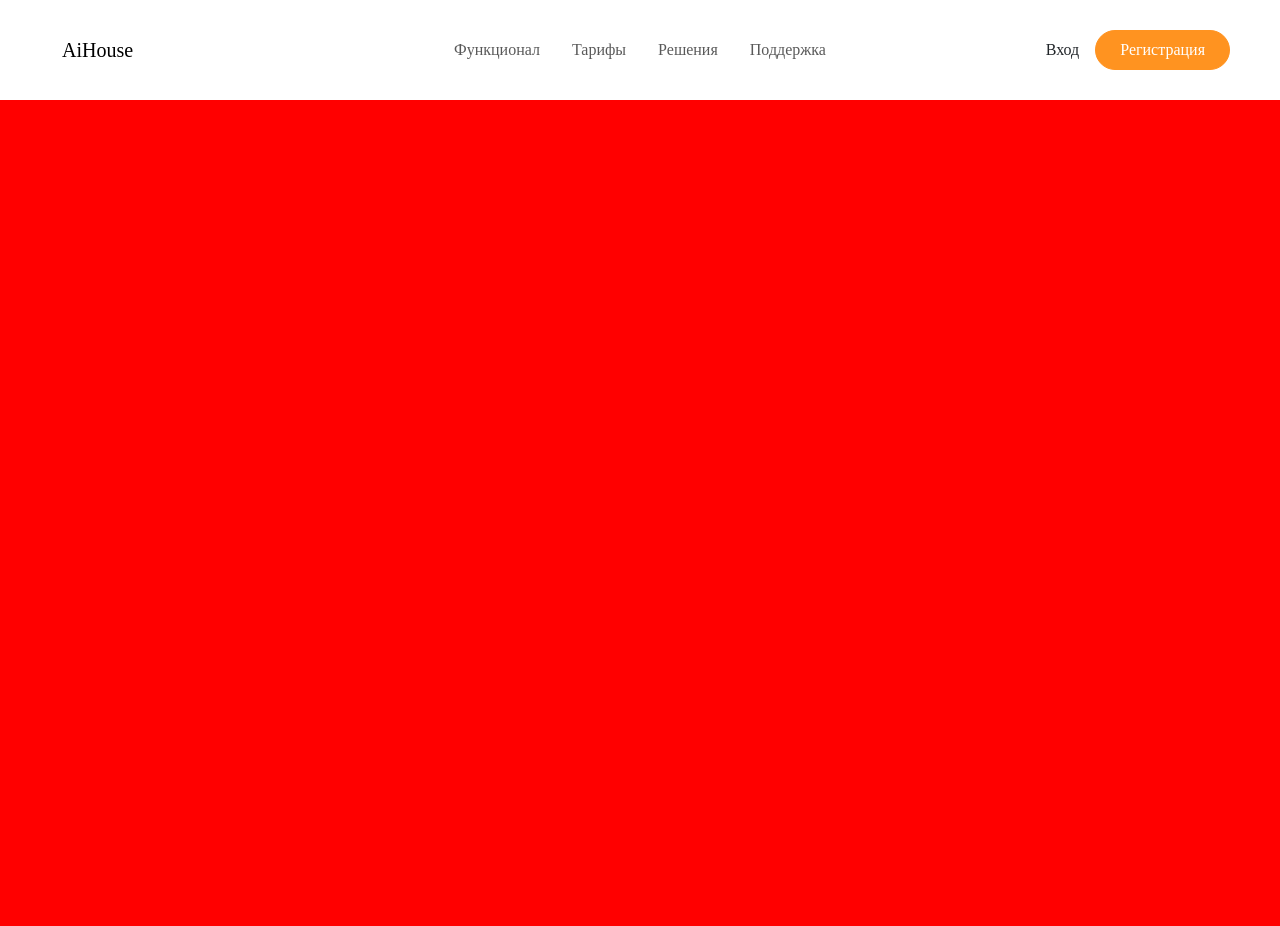
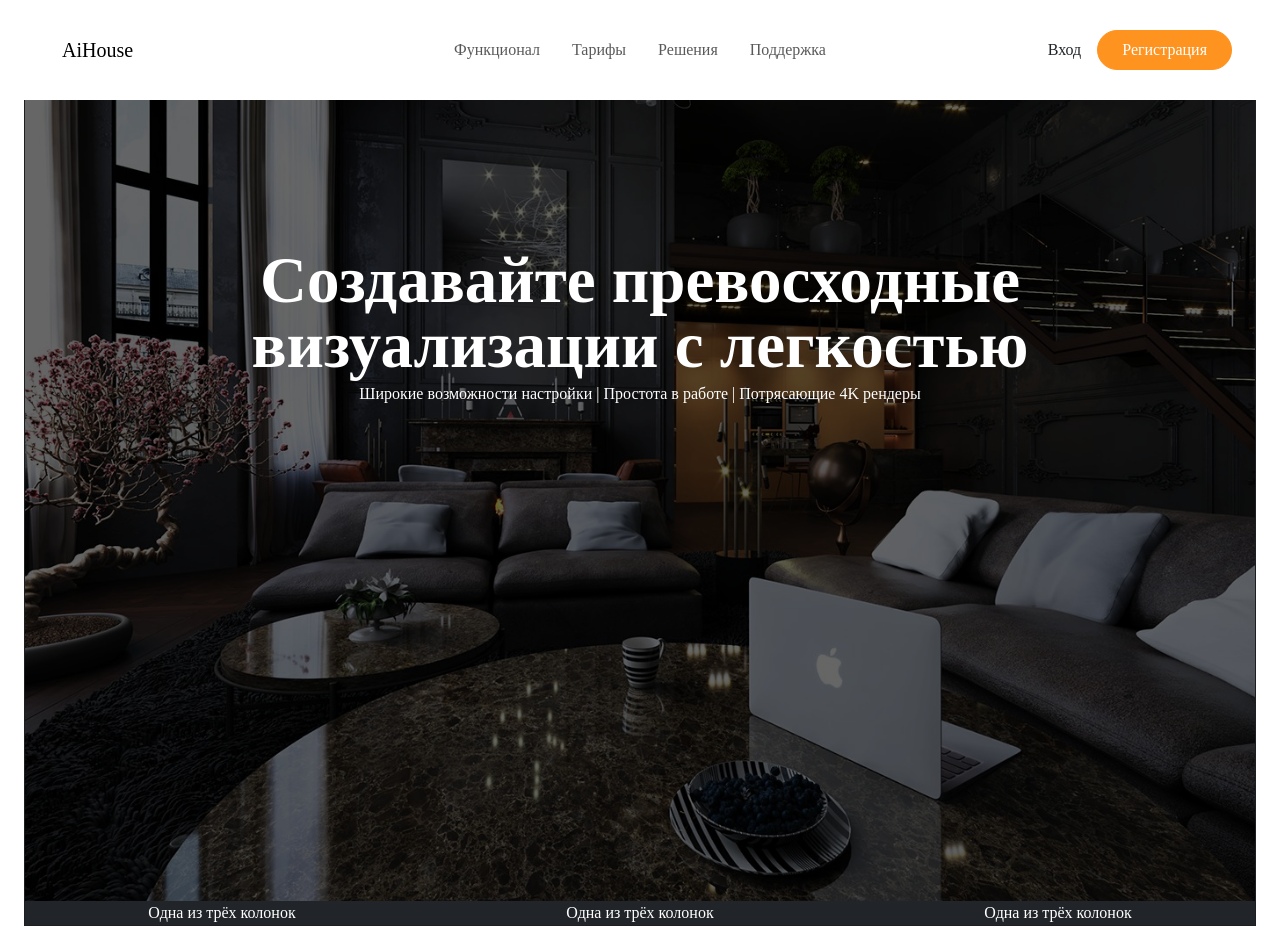
Before and after one commit to sidney31/aihouse, a Django app: template home/templates/home/home_page.html in a window 1280 px wide. Before the commit the page ends 100 px from the top, so only its background shows below. Run offline with Django 4.2, Linux system fonts and the light colour scheme; the template is opened without the code that fills it, so the values that code supplies are empty; parts of the project's set-up code (start-up, migrations or seed data) failed here and were passed over; some libraries are stand-ins or nearby versions.

Commit message:
add image, animate header

```diff
--- a/home/static/css/index.css
+++ b/home/static/css/index.css
@@ -1,11 +1,14 @@
 body{
-    background-color: red;
     font-family: Montserrat;
 }
 
 .dropdown:hover .dropdown-menu {
     display: block;
     margin-top: 0;
+}
+
+.dropdown:hover{
+    color: #ff9320;
 }
 
 .dropdown:active .dropdown-menu{
@@ -19,7 +22,7 @@ body{
 }
 
 .btn-primary:hover{
-    background-color: whitesmoke;
+    background-color: white;
     color: #ff9320;
     border: 1px solid #ff9320;
 }
@@ -69,3 +72,7 @@ form.nav{
     display: block;
     opacity: 1;
 }
+
+.navbar{
+    transition: all 100ms ease-in-out;
+}
--- /dev/null
+++ b/home/static/js/index.js
@@ -0,0 +1,13 @@
+var navbar = document.querySelector(".navbar");
+
+console.log(navbar)
+
+if (navbar) {
+    window.onwheel = e => {
+        if(e.deltaY > 0)
+            navbar.style.transform = "translateY(-100px)";
+        else
+            navbar.style.transform = "translateY(0)";
+
+    }
+}
--- a/home/templates/home/home_page.html
+++ b/home/templates/home/home_page.html
@@ -8,9 +8,9 @@
     <link rel="stylesheet" href="../static/css/index.css">
   </head>
 <body>
-    <header style="background-color: white">
-        <nav class="navbar navbar-expand-lg navbar-light" style="height: 100px; margin: 0 50px">
-            <div class="container-fluid justify-content-space-between">
+    <header>
+        <nav class="navbar navbar-expand-lg navbar-light bg-white fixed-top" style="height: 100px;">
+            <div class="container-fluid justify-content-space-between" style="margin: 0 50px">
               <a class="navbar-brand" href="#">AiHouse</a>
               <button class="navbar-toggler" type="button" data-bs-toggle="collapse" data-bs-target="#navbarSupportedContent" aria-controls="navbarSupportedContent" aria-expanded="false" aria-label="Toggle navigation">
                 <span class="navbar-toggler-icon"></span>
@@ -49,7 +49,7 @@
                         </ul>
                     </li>
                 </ul>
-                <form class="nav">
+                <form class="nav me-5">
                   <li class="nav-item">
                     <a class="nav-link link-dark fw-light" href="#">Вход</a>
                   </li>
@@ -59,6 +59,27 @@
             </div>
           </nav>
     </header>
-<script src="../static/js/bootstrap.bundle.min.js"></script>
+    <section>
+      <div class="card bg-dark text-white rounded-0 mx-4">
+        <img src="../static/img/image.jpg" class="card-img rounded-0" alt="..." style="filter: brightness(40%); height: 900px;  object-fit: cover;">
+        <div class="card-img-overlay text-center top-50 start-50 translate-middle w-75 lh-1">
+          <p class="card-title" style="font-size: 65px; font-weight: 600">Создавайте превосходные визуализации с легкостью</p>
+          <p class="card-text fw-light">Широкие возможности настройки | Простота в работе | Потрясающие 4K рендеры</p>
+        </div>
+        <div class="row text-center align-items-center">
+          <div class="col-sm">
+            Одна из трёх колонок
+          </div>
+          <div class="col-sm">
+            Одна из трёх колонок
+          </div>
+          <div class="col-sm">
+            Одна из трёх колонок
+          </div>
+        </div>
+      </div>
+    </sections>
+  <script type="text/javascript" src="../static/js/index.js"></script>
+  <script src="../static/js/bootstrap.bundle.min.js"></script>
 </body>
 </html>
```
Also changed, not shown: home/static/img/image.jpg (added).
